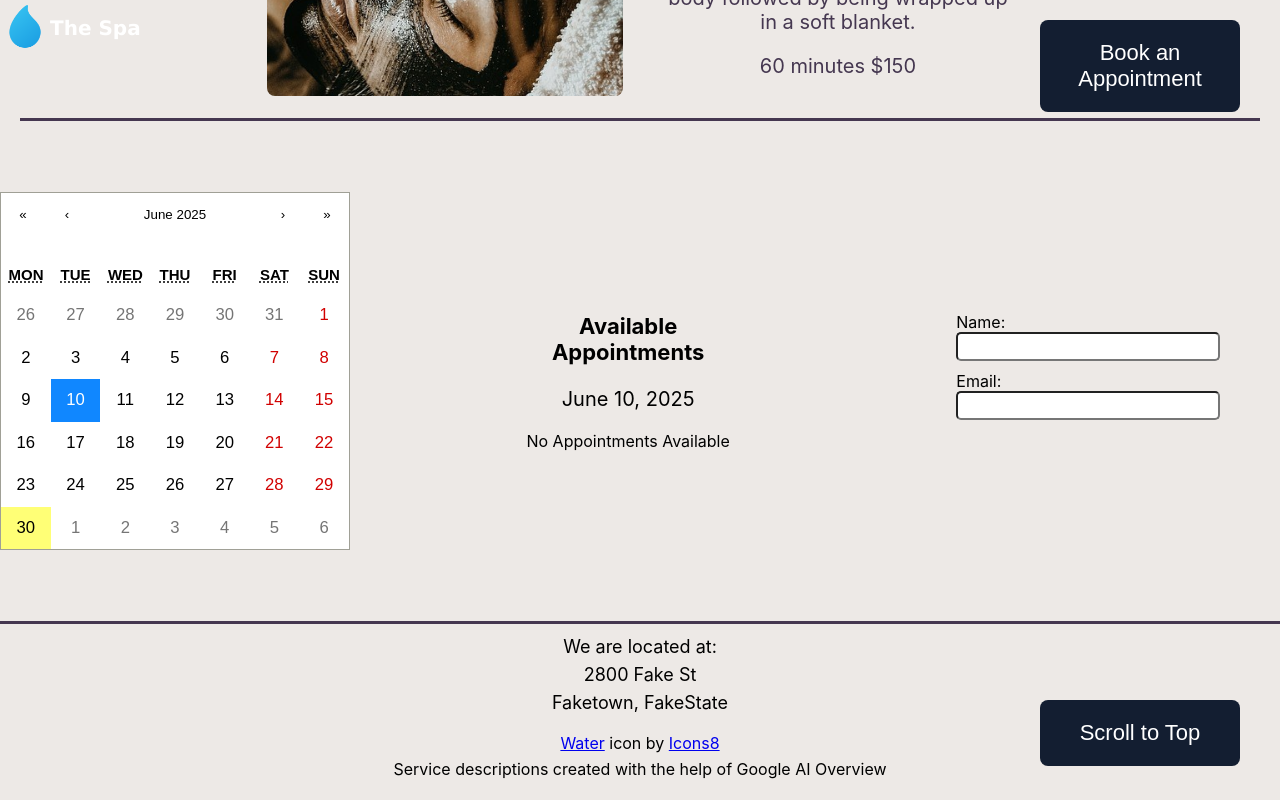
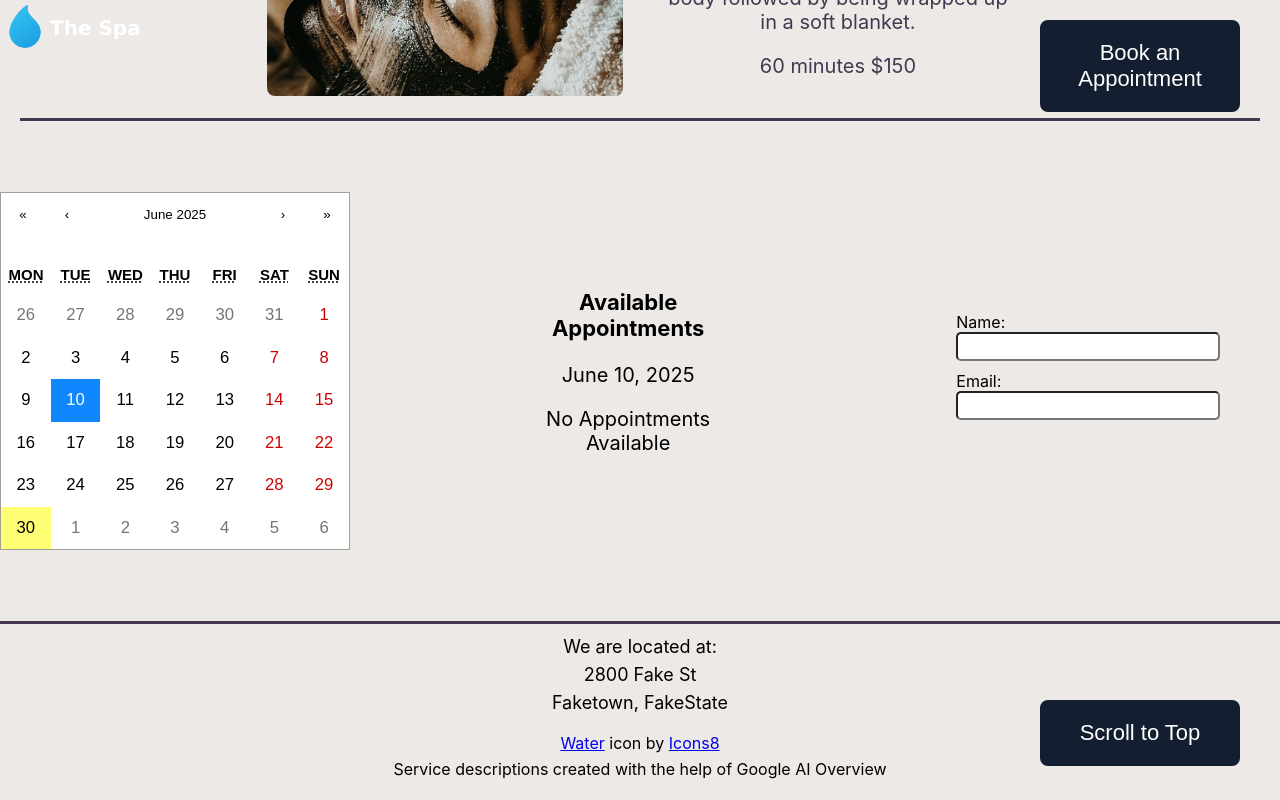
Before and after one commit to LaurenCummings/spa-project, a React (Vite) app: page / in a window 1280 px wide. Both pictures are taken after a click on the button "10". Shown: the part 3520-4320 px from the top of the page. Built offline with nearby package versions, Linux system fonts and the light colour scheme; a web font is replaced by a local one.

Commit message:
added p tag to no appointment so font size increases

```diff
--- a/src/components/BookNow.jsx
+++ b/src/components/BookNow.jsx
@@ -98,7 +98,7 @@ function BookNow() {
                                 )
                             })
                             ) : (
-                            <div>No Appointments Available</div>
+                            <div><p>No Appointments Available</p></div>
                             )
                         }
                 </div>
```
